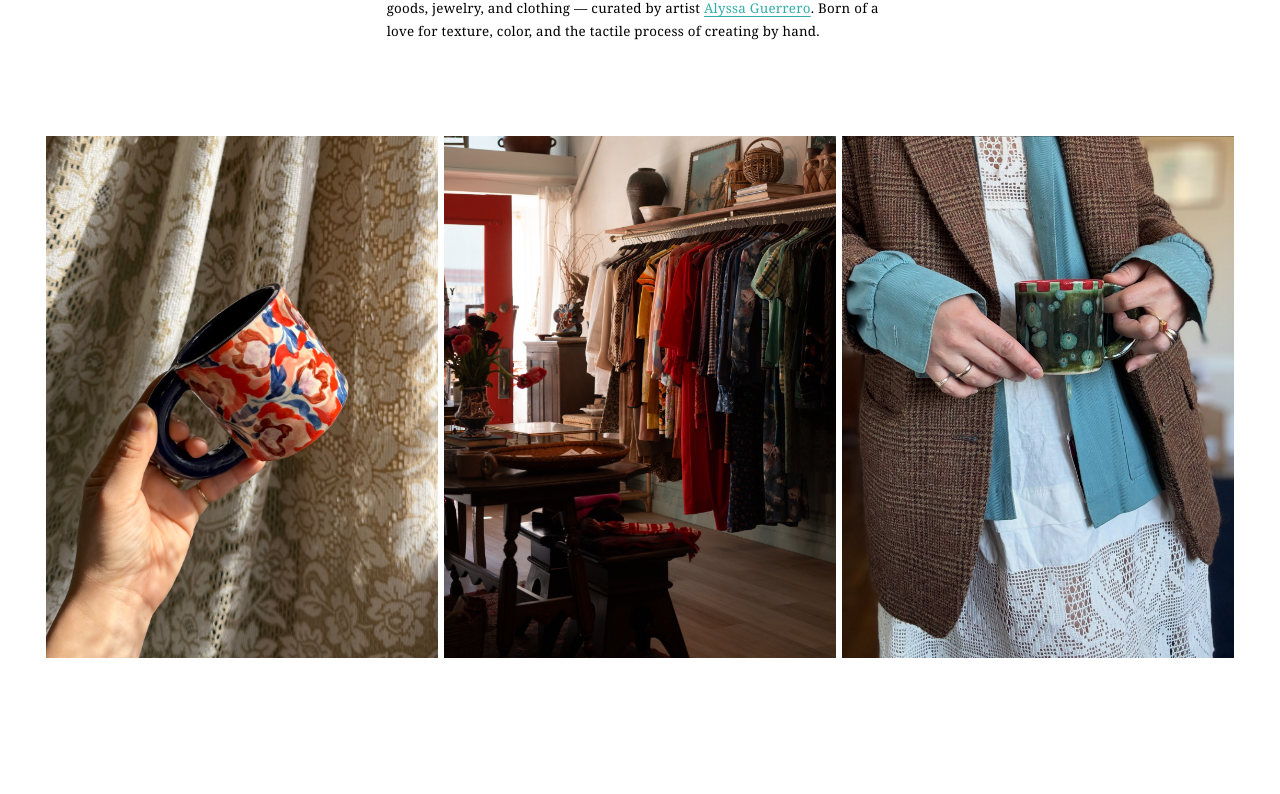
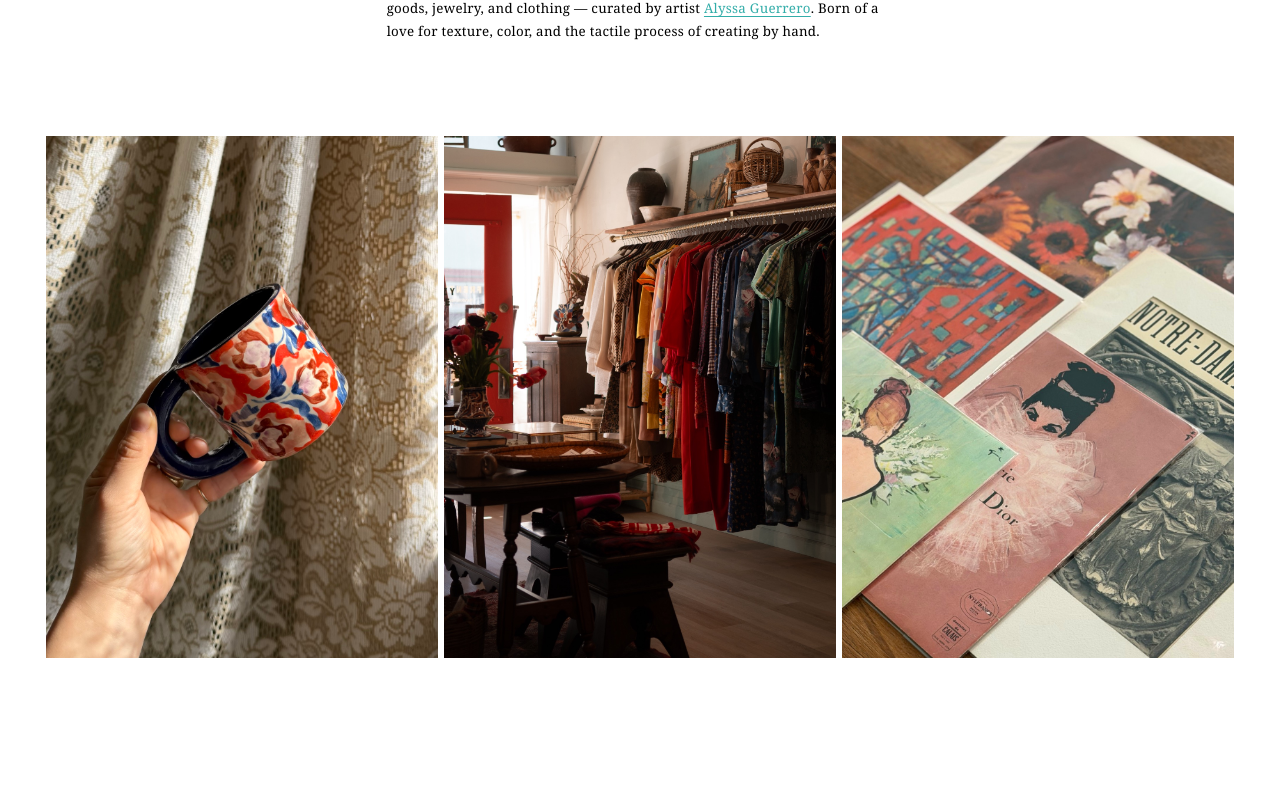
Before and after one commit to timothybuck13/frenzy-faire, a React (Vite) app: page / in a window 1280 px wide. Shown: the part 919-1713 px from the top of the page. Built offline with nearby package versions, Linux system fonts and the light colour scheme.

Commit message:
Swap featured trio: mid-century art prints instead of vintage clothing mug

```diff
--- a/src/App.jsx
+++ b/src/App.jsx
@@ -114,7 +114,7 @@ const featuredSrcs = new Set([
   '/photos/storefront.jpg',
   '/photos/flower-mug.jpg',
   '/photos/interior-1.jpg',
-  '/photos/vintage-clothing-and-ceramic-mug.jpg',
+  '/photos/mid-century-art-prints.jpg',
 ])
 
 /* ───────── gallery component (masonry) ───────── */
@@ -287,7 +287,7 @@ export default function App() {
               <img src="/photos/interior-1.jpg" alt="Frenzy Faire interior" loading="lazy" style={{ width: '100%', height: '100%', objectFit: 'cover', display: 'block' }} />
             </div>
             <div className="gallery-img" style={{ width: '100%', aspectRatio: '3/4', overflow: 'hidden' }}>
-              <img src="/photos/vintage-clothing-and-ceramic-mug.jpg" alt="Vintage clothing and ceramic mug" loading="lazy" style={{ width: '100%', height: '100%', objectFit: 'cover', display: 'block' }} />
+              <img src="/photos/mid-century-art-prints.jpg" alt="Mid century modern art prints" loading="lazy" style={{ width: '100%', height: '100%', objectFit: 'cover', display: 'block' }} />
             </div>
           </div>
         </div>
```
